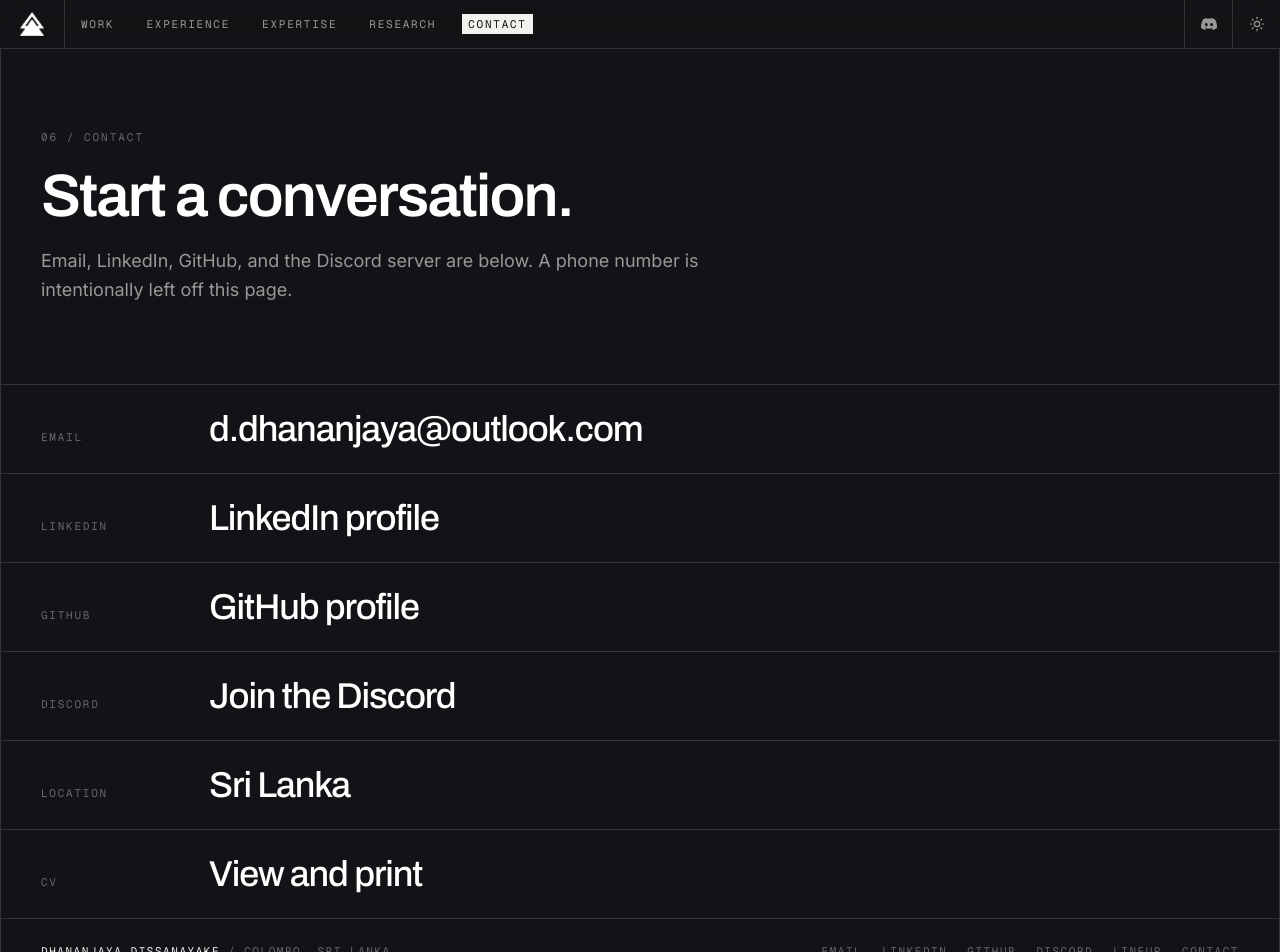
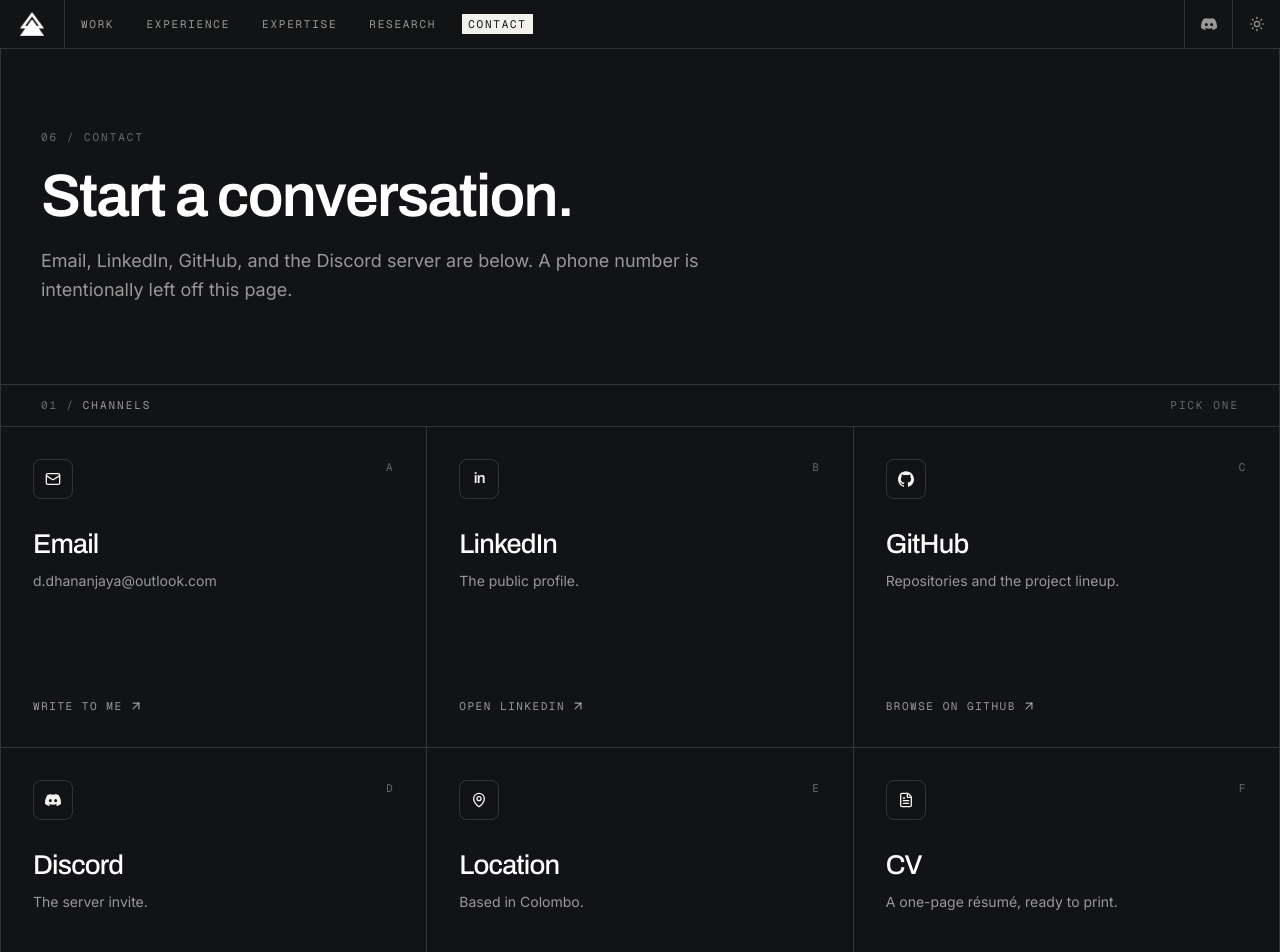
Before and after one commit to dhananjayaDev/portfolio2026, a Next.js app: page /contact in a window 1280 px wide. Shown: the top 952 px of the page. Built offline with nearby package versions, Linux system fonts and the light colour scheme.

Commit message:
add new card

```diff
--- a/src/app/contact/page.tsx
+++ b/src/app/contact/page.tsx
@@ -1,5 +1,9 @@
 import type { Metadata } from "next";
+import type { ReactNode } from "react";
+import { ArrowUpRight, FileText, Mail, MapPin } from "lucide-react";
 import Link from "next/link";
+import { siDiscord, siGithub } from "simple-icons";
+import { BrandIcon } from "@/components/brand-icon";
 import { PageHeader } from "@/components/page-header";
 import { Shell } from "@/components/shell";
 import { site } from "@/data/site";
@@ -8,6 +12,56 @@ export const metadata: Metadata = {
   title: "Contact",
   description: "Email, location and CV for Dhananjaya Dissanayake.",
 };
+
+const channels: {
+  title: string;
+  text: string;
+  action: string;
+  href?: string;
+  icon: ReactNode;
+}[] = [
+  {
+    title: "Email",
+    text: site.email,
+    action: "Write to me",
+    href: `mailto:${site.email}`,
+    icon: <Mail size={16} aria-hidden="true" />,
+  },
+  {
+    title: "LinkedIn",
+    text: "The public profile.",
+    action: "Open LinkedIn",
+    href: site.linkedin,
+    icon: <span className="font-display text-[15px] leading-none font-semibold tracking-[-0.04em]">in</span>,
+  },
+  {
+    title: "GitHub",
+    text: "Repositories and the project lineup.",
+    action: "Browse on GitHub",
+    href: site.github,
+    icon: <BrandIcon icon={siGithub} className="h-4 w-4" />,
+  },
+  {
+    title: "Discord",
+    text: "The server invite.",
+    action: "Join the Discord",
+    href: site.discord,
+    icon: <BrandIcon icon={siDiscord} className="h-4 w-4" />,
+  },
+  {
+    title: "Location",
+    text: "Based in Colombo.",
+    action: site.location,
+    icon: <MapPin size={16} aria-hidden="true" />,
+  },
+  {
+    title: "CV",
+    text: "A one-page résumé, ready to print.",
+    action: "View the CV",
+    href: "/cv",
+    icon: <FileText size={16} aria-hidden="true" />,
+  },
+];
 
 export default function ContactPage() {
   return (
@@ -18,45 +72,75 @@ export default function ContactPage() {
         title="Start a conversation."
         lede="Email, LinkedIn, GitHub, and the Discord server are below. A phone number is intentionally left off this page."
       />
-      <div className="divide-y divide-line">
-        <Row label="Email" value={site.email} href={`mailto:${site.email}`} />
-        <Row label="LinkedIn" value="LinkedIn profile" href={site.linkedin} />
-        <Row label="GitHub" value="GitHub profile" href={site.github} />
-        <Row label="Discord" value="Join the Discord" href={site.discord} />
-        <Row label="Location" value={site.region} />
-        <Row label="CV" value="View and print" href="/cv" />
+      <div className="flex items-center justify-between border-b border-line px-6 py-3 md:px-10">
+        <p className="font-mono text-[11px] tracking-[0.18em] text-muted uppercase">
+          <span className="text-faint">01</span>
+          <span aria-hidden="true" className="mx-2 text-faint">
+            /
+          </span>
+          Channels
+        </p>
+        <p className="font-mono text-[11px] tracking-[0.18em] text-faint uppercase">Pick one</p>
+      </div>
+      <div className="grid grid-cols-1 gap-px bg-line sm:grid-cols-2 xl:grid-cols-3">
+        {channels.map((channel, index) => (
+          <Channel key={channel.title} channel={channel} letter={String.fromCharCode(65 + index)} />
+        ))}
       </div>
     </Shell>
   );
 }
 
-function Row({ label, value, href }: { label: string; value: string; href?: string }) {
-  const content = (
-    <div className="grid gap-2 py-6 sm:grid-cols-[10rem_1fr] sm:items-baseline">
-      <p className="font-mono text-[11px] tracking-[0.16em] text-faint uppercase">{label}</p>
-      <p className="font-display text-3xl font-medium tracking-[-0.03em] text-strong sm:text-4xl">{value}</p>
-    </div>
+function Channel({
+  channel,
+  letter,
+}: {
+  channel: (typeof channels)[number];
+  letter: string;
+}) {
+  const body = (
+    <>
+      <div className="flex items-start justify-between gap-4">
+        <span className="grid size-10 place-items-center rounded-lg border border-line text-foreground">
+          {channel.icon}
+        </span>
+        <span className="font-mono text-[11px] tracking-[0.16em] text-faint">{letter}</span>
+      </div>
+      <h2 className="mt-8 font-display text-[1.7rem] leading-none font-medium tracking-[-0.03em] text-strong">
+        {channel.title}
+      </h2>
+      <p className="mt-3 max-w-xs text-sm leading-relaxed text-muted">{channel.text}</p>
+      <span className="mt-auto flex items-center gap-1.5 pt-10 font-mono text-[11px] tracking-[0.14em] text-muted uppercase transition group-hover:text-foreground">
+        {channel.action}
+        {channel.href ? <ArrowUpRight size={14} /> : null}
+      </span>
+    </>
   );
 
-  if (!href) return <div className="px-6 md:px-10">{content}</div>;
+  const className =
+    "group flex min-h-72 flex-col bg-background p-6 transition-colors md:min-h-80 md:p-8";
 
-  if (href.startsWith("/")) {
+  if (!channel.href) {
+    return <div className={className}>{body}</div>;
+  }
+
+  if (channel.href.startsWith("/")) {
     return (
-      <Link href={href} className="block px-6 hover:text-accent-ink md:px-10">
-        {content}
+      <Link href={channel.href} className={`${className} hover:bg-sunken`}>
+        {body}
       </Link>
     );
   }
 
-  const external = href.startsWith("http");
+  const external = channel.href.startsWith("http");
 
   return (
     <a
-      href={href}
+      href={channel.href}
       {...(external ? { target: "_blank", rel: "noopener noreferrer" } : {})}
-      className="block px-6 hover:text-accent-ink md:px-10"
+      className={`${className} hover:bg-sunken`}
     >
-      {content}
+      {body}
     </a>
   );
 }
--- a/src/data/projects.ts
+++ b/src/data/projects.ts
@@ -798,6 +798,35 @@ export const projects: Project[] = [
       "A laptop with charts used as a stand-in for the Superstore dashboard",
     ),
   },
+  {
+    slug: "repair-retail-pos",
+    number: "28",
+    title: "Repair & Retail POS System",
+    category: "Software & Application Engineering",
+    kind: "Professional",
+    featured: false,
+    context: "Repair and retail shop operations",
+    summary:
+      "A Flask and SQLite point of sale for a repair and retail shop, covering billing, repair tickets, stock barcodes, and a Windows desktop app.",
+    overview:
+      "Day-to-day software for the shop. Cashiers bill, scan stock, and track repairs. Admins also get the sales log, forecasts, user accounts, and backups.",
+    problem:
+      "Billing, repair tickets, and stock were separate, so a sale, a barcode, and a part used on a repair were easy to lose track of.",
+    contribution: [
+      "Built multi-item billing with USB barcode scanning, PDF invoices, and thermal receipts.",
+      "Tracked repair tickets from pending to delivered, with parts, labor, and a service fee on the bill.",
+      "Managed appliance and parts stock with automatic item codes and Code128 labels.",
+      "Added an admin sales log and reports, including a short forecast, plus login, backups, and a Windows installer.",
+    ],
+    architecture: ["Flask and SQLite", "POS, inventory, and repairs", "Code128 labels and thermal receipts", "Windows desktop app"],
+    stack: ["Python", "Flask", "SQLite", "Code128", "Plotly", "ReportLab"],
+    outcome:
+      "Shop staff run billing, stock, and repairs from one local app, with a Windows installer for the counter.",
+    image: photo(
+      "photo-1556742049-0cfed4f6a45d",
+      "A checkout counter used as a stand-in for the point of sale",
+    ),
+  },
 ];
 
 export function getProject(slug: string) {
```
